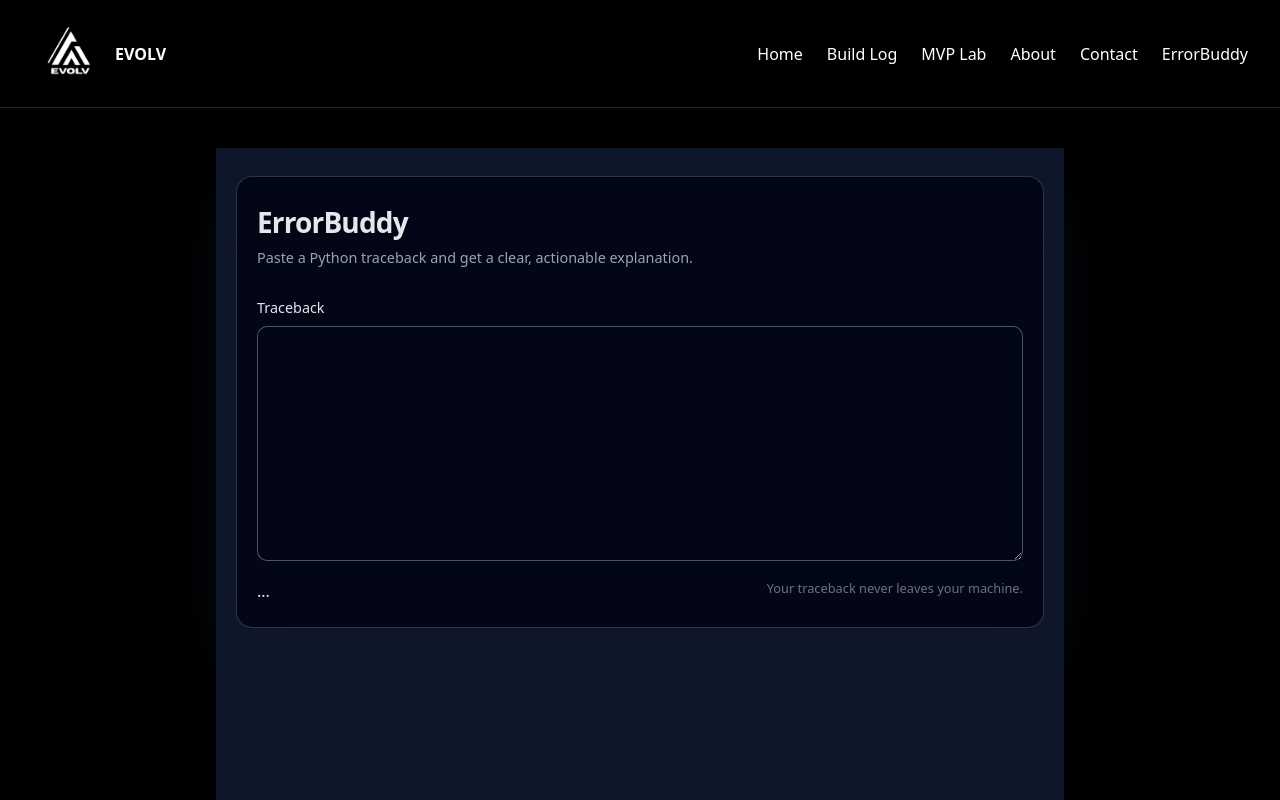
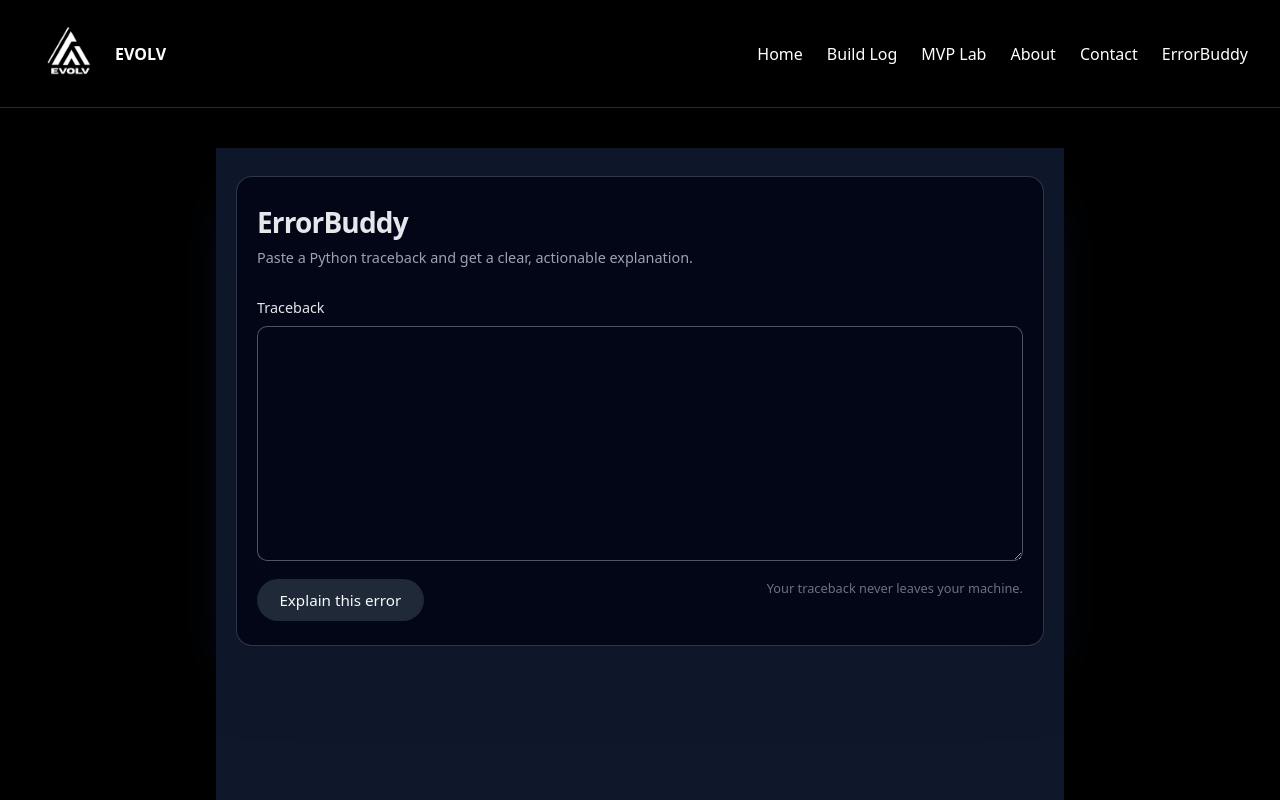
Before and after one commit to Pranit-git36/evolv, a Next.js app: page /errorbuddy in a window 1280 px wide. Shown: the top 800 px of the page. Built offline with nearby package versions, Linux system fonts and the light colour scheme; no server answers.

Commit message:
Final UI Fix ErrorBuddy 2

```diff
--- a/app/errorbuddy/ErrorBuddyComponent.tsx
+++ b/app/errorbuddy/ErrorBuddyComponent.tsx
@@ -78,7 +78,7 @@ const TRANSLATE_URL = API_BASE_URL
             "system-ui, -apple-system, BlinkMacSystemFont, 'Segoe UI', sans-serif",
         }}
       >
-            <div
+      <div
         style={{
           maxWidth: 900,
           margin: "0 auto",
@@ -145,7 +145,7 @@ const TRANSLATE_URL = API_BASE_URL
               }}
             />
 
-<div
+            <div
               style={{
                 display: "flex",
                 alignItems: "flex-start",
@@ -155,7 +155,33 @@ const TRANSLATE_URL = API_BASE_URL
                 flexWrap: "wrap",
               }}
             >
-              ...
+              <button
+                onClick={handleTranslate}
+                disabled={loading || !rawError.trim()}
+                style={{
+                  padding: "0.6rem 1.4rem",
+                  borderRadius: 999,
+                  border: "none",
+                  fontSize: "0.95rem",
+                  fontWeight: 500,
+                  cursor:
+                    loading || !rawError.trim() ? "not-allowed" : "pointer",
+                  background:
+                    loading || !rawError.trim()
+                      ? "#1f2937"
+                      : "linear-gradient(135deg, #0ea5e9, #6366f1)",
+                  color: "#f9fafb",
+                  boxShadow:
+                    loading || !rawError.trim()
+                      ? "none"
+                      : "0 12px 25px rgba(56,189,248,0.35)",
+                  transition:
+                    "transform 0.08s ease-out, box-shadow 0.08s ease-out, filter 0.08s ease-out",
+                }}
+              >
+                {loading ? "Translating…" : "Explain this error"}
+              </button>
+
               <span
                 style={{
                   fontSize: "0.8rem",
```
